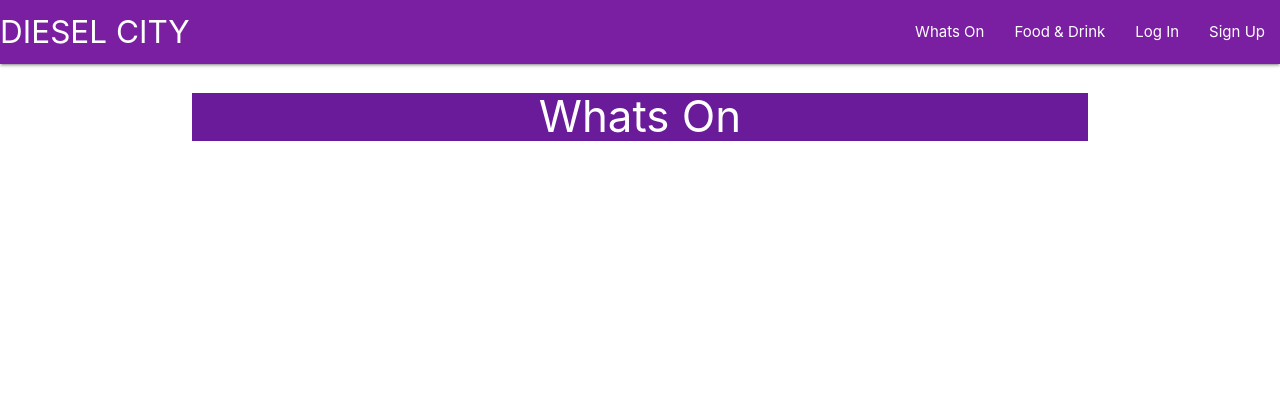
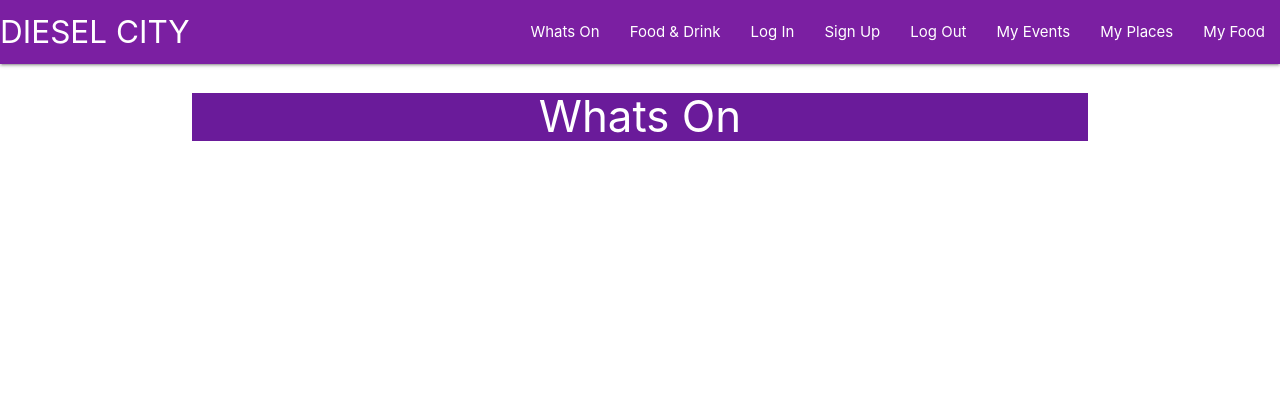
Before and after one commit to codebystu/mp3-diesel-city, a Flask app: page / in a window 1280 px wide. Shown: the top 420 px of the page. Run offline with Flask 3, Linux system fonts and the light colour scheme.

Commit message:
add myevents myfood myplaces

```diff
--- a/dcdirect/templates/base.html
+++ b/dcdirect/templates/base.html
@@ -20,7 +20,10 @@
                 <li><a href="{{ url_for('views.fooddrink') }}">Food & Drink</a></li>
                 <li><a href="{{ url_for('auth.login') }}">Log In</a></li>
                 <li><a href="{{ url_for('auth.signup') }}">Sign Up</a></li>
-
+                <li><a href="{{ url_for('auth.logout') }}">Log Out</a></li>
+                <li><a href="{{ url_for('views.myplaces') }}">My Events</a></li>
+                <li><a href="{{ url_for('views.myevents') }}">My Places</a></li>
+                <li><a href="{{ url_for('views.myfood') }}">My Food</a></li>
             </ul>
             </div>
         </nav>
@@ -30,6 +33,10 @@
             <li><a href="{{ url_for('views.fooddrink') }}">Food & Drink</a></li>
             <li><a href="{{ url_for('auth.login') }}">Log In</a></li>
             <li><a href="{{ url_for('auth.signup') }}">Sign Up</a></li>
+            <li><a href="{{ url_for('auth.logout') }}">Log Out</a></li>
+            <li><a href="{{ url_for('views.myplaces') }}">My Events</a></li>
+            <li><a href="{{ url_for('views.myevents') }}">My Places</a></li>
+            <li><a href="{{ url_for('views.myfood') }}">My Food</a></li>
         </ul>
     </header>
 
--- a/dcdirect/views.py
+++ b/dcdirect/views.py
@@ -1,4 +1,5 @@
 from flask import render_template, Blueprint
+from flask_login import login_required, current_user
 from dcdirect import app, db
 from dcdirect.models import Venue, Food, Event, User
 
@@ -16,3 +17,15 @@ def places():
 @views.route("/fooddrink")
 def fooddrink():
     return render_template("fooddrink.html")
+
+@views.route("/myplaces")
+def myplaces():
+    return render_template("myplaces.html")
+
+@views.route("/myevents")
+def myevents():
+    return render_template("myevents.html")
+
+@views.route("/myfood")
+def myfood():
+    return render_template("myfood.html")
```
Also changed, not shown: dcdirect/auth.py (+9 -0 lines), dcdirect/templates/myevents.html (added), dcdirect/templates/myfood.html (added), dcdirect/templates/myplaces.html (added).
